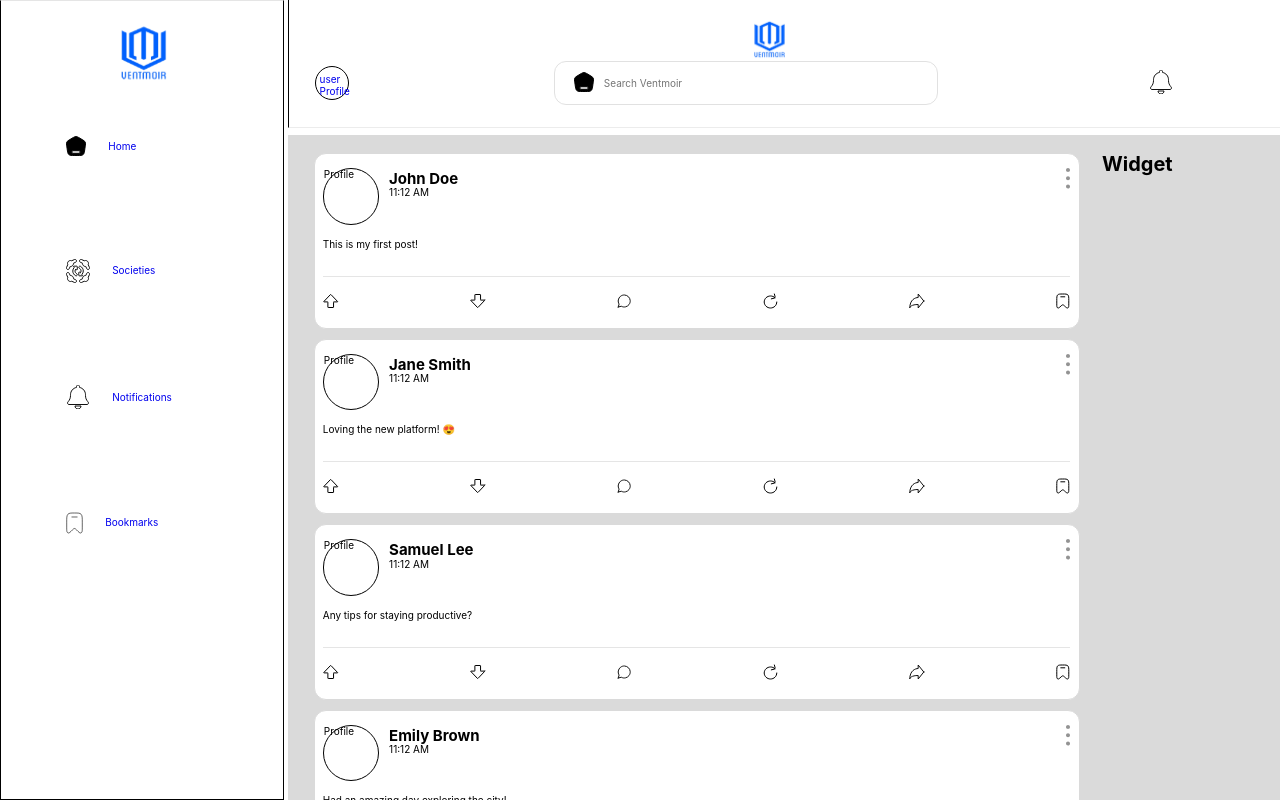
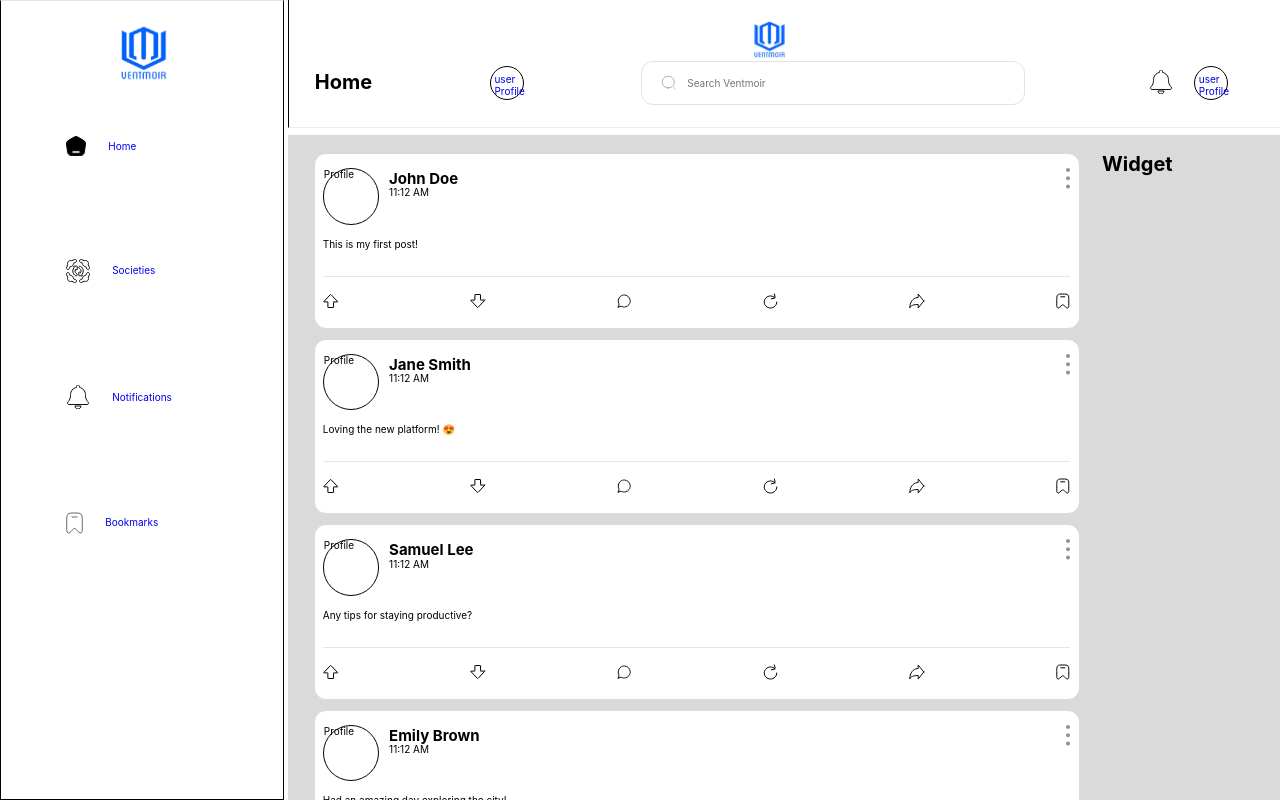
Before and after one commit to ola-irawo/ventmoirNextjs, a Next.js app: page / in a window 1280 px wide. Shown: the top 800 px of the page. Built offline with nearby package versions, Linux system fonts and the light colour scheme.

Commit message:
updated Topbar

```diff
--- a/src/layouts/topbar/Topbar.jsx
+++ b/src/layouts/topbar/Topbar.jsx
@@ -3,7 +3,6 @@ import styles from "./topbar.module.css"
 import Image from 'next/image'
 import Link from 'next/link'
 import NotificationIcon from '../../components/ui/notificationIcon/NotificationIcon'
-import HomeIcon from '../navbar/navIcons/HomeIcon'
 
 const Topbar = () => {
   return (
@@ -15,13 +14,23 @@ const Topbar = () => {
                 width={44}
                 height={43}
                 priority
-                className={styles.brandLogo}
+                className={`${styles.brandLogo} ${styles.hiddenOnDesktop}`}
             />
         </div>
 
         <div className={styles.topbarContent}>
-            {/* <h1 className={styles.pathName}>Home</h1> */}
-            <div className={styles.profileLinkContainer}>
+
+            <div className={`${styles.pathNameContainer} ${styles.hiddenOnMobile}`}>
+                {/* <button className={styles.goBackBtn}>
+                    <svg aria-hidden="true" width="22" height="15" viewBox="0 0 28 15" fill="none" xmlns="http://www.w3.org/2000/svg">
+                        <path d="M0.292891 6.79289C-0.0976333 7.18342 -0.0976334 7.81658 0.29289 8.2071L6.65685 14.5711C7.04738 14.9616 7.68054 14.9616 8.07107 14.5711C8.46159 14.1805 8.46159 13.5474 8.07107 13.1569L2.41421 7.5L8.07107 1.84314C8.46159 1.45262 8.46159 0.819455 8.07107 0.42893C7.68054 0.038406 7.04738 0.038406 6.65685 0.42893L0.292891 6.79289ZM28 6.5L0.999998 6.5L0.999998 8.5L28 8.5L28 6.5Z" fill="#263238" fillOpacity="0.6"/>
+                    </svg>
+                </button> */}
+
+                <h1 className={styles.pathName}>Home</h1>
+            </div>
+
+            <div className={`${styles.profileLinkContainer} ${styles.hiddenOnDesktop}`}>
 
                 <Link href={"/profile"} className={styles.profileLink}>
                     user Profile
@@ -32,7 +41,10 @@ const Topbar = () => {
 
                 <div className={styles.searchWrapper}>
                     <label htmlFor="search">
-                        <HomeIcon />
+                        <svg aria-hidden="true" width="16" height="15" viewBox="0 0 16 15" fill="none" xmlns="http://www.w3.org/2000/svg">
+                            <path d="M7.28025 12.9356C10.602 12.9356 13.2949 10.3155 13.2949 7.08352C13.2949 3.85151 10.602 1.23145 7.28025 1.23145C3.95847 1.23145 1.26562 3.85151 1.26562 7.08352C1.26562 10.3155 3.95847 12.9356 7.28025 12.9356Z" stroke="black" strokeOpacity="0.3" strokeLinecap="round" strokeLinejoin="round"/>
+                            <path d="M13.9303 13.5514L12.6641 12.3193" stroke="black" strokeOpacity="0.3" strokeLinecap="round" strokeLinejoin="round"/>
+                        </svg>
                     </label>
 
                     <input
@@ -53,11 +65,11 @@ const Topbar = () => {
                     </Link>
                 </div>
 
-                {/* <div className={styles.profileLinkContainer}>
+                <div className={`${styles.profileLinkContainer} ${styles.hiddenOnMobile}`}>
                     <Link href={"/profile"} className={styles.profileLink}>
                         user Profile
                     </Link>
-                </div> */}
+                </div>
             </div>
         </div>
 
```
